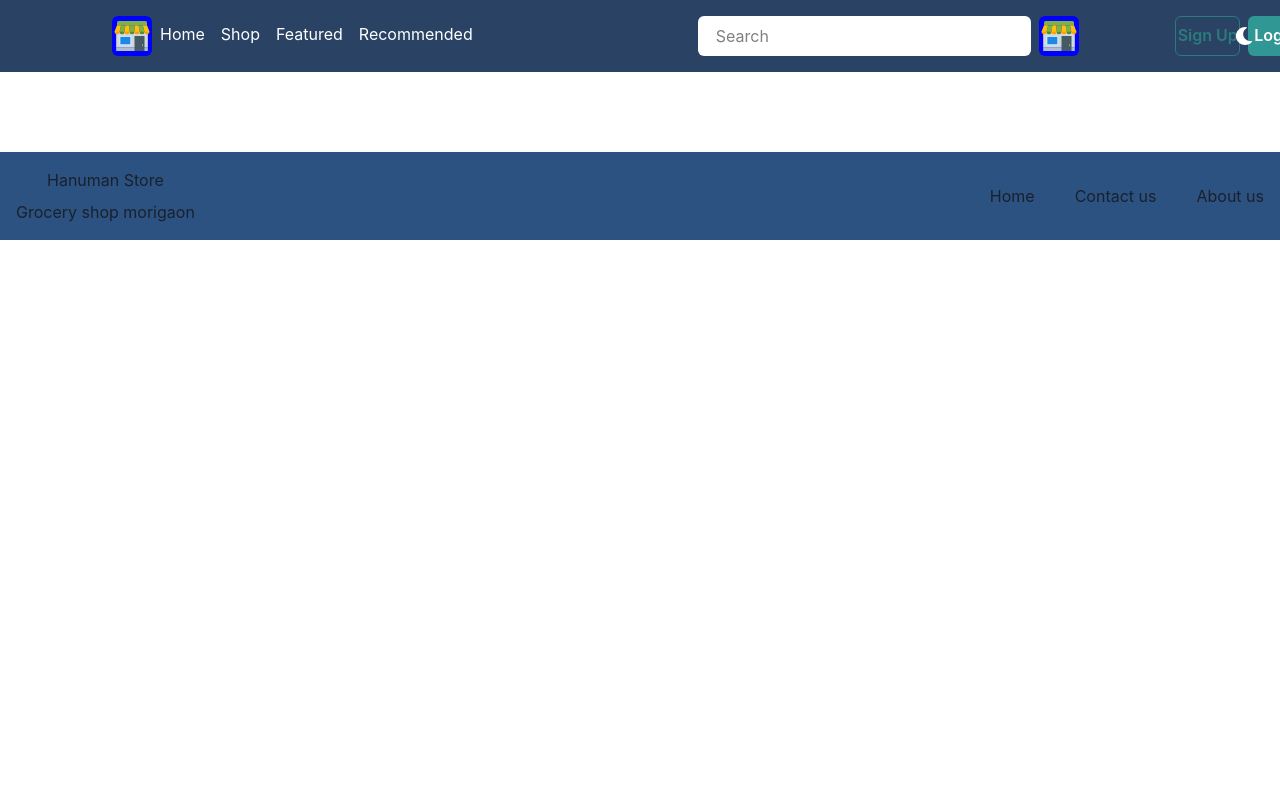
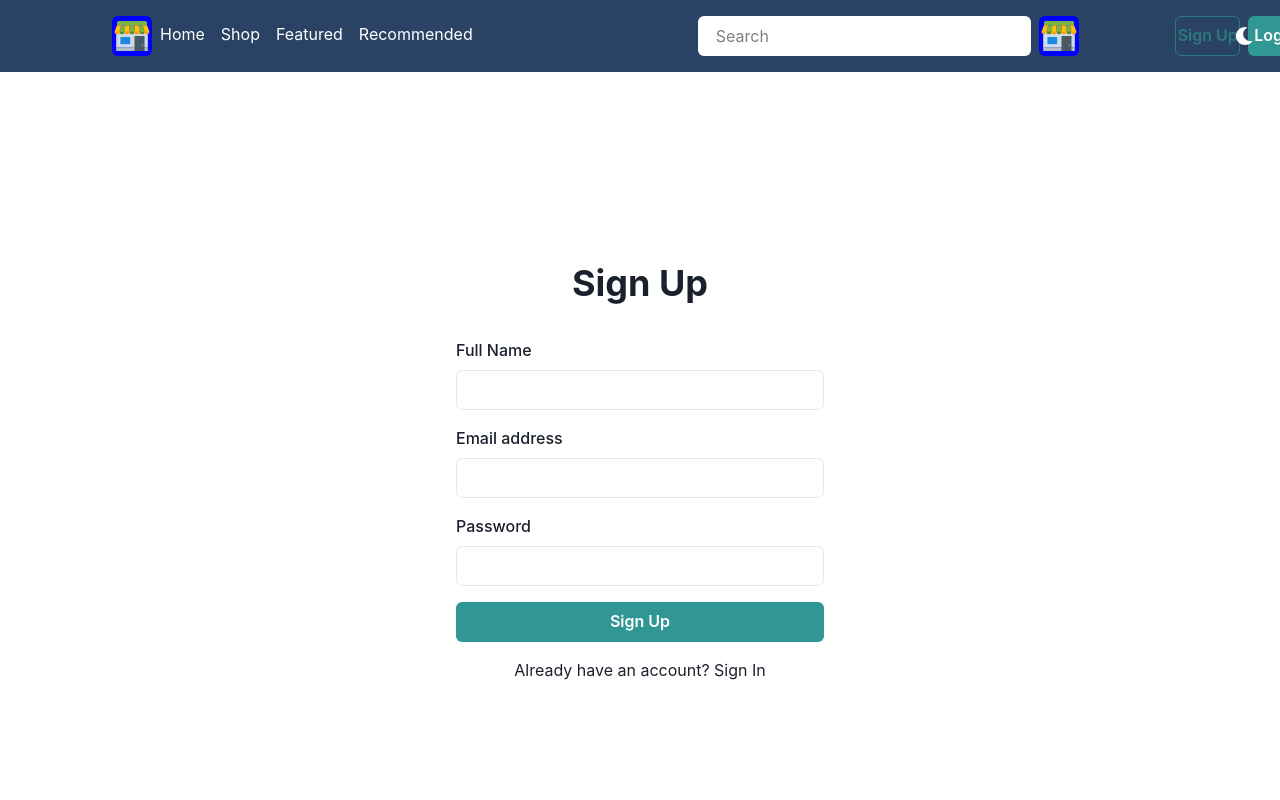
Before and after one commit to rupmedhi4/Grocery-store, a React (Create React App) app: page /signup in a window 1280 px wide. Shown: the top 800 px of the page. Built offline with nearby package versions, Linux system fonts and the light colour scheme.

Commit message:
signup & signin page

```diff
--- a/src/App.js
+++ b/src/App.js
@@ -16,6 +16,7 @@ import NavPhoto from './Components/NavPhoto';
 import FeatureCard from './Components/FeatureCard';
 import Products from './Components/Products';
 import Footer from './Components/Footer';
+import SignUpForm from './Components/SignUpForm';
 import {
   BrowserRouter as Router,
   Routes,
@@ -24,6 +25,7 @@ import {
 } from "react-router-dom";
 import AllProducts from './Components/SeeAllProducts/AllProducts';
 import Cart from './Components/Shopping-Cart/Cart';
+import Login from './Components/Login';
 
 function App() {
   return (
@@ -31,22 +33,20 @@ function App() {
       <ChakraProvider theme={theme}>
         <Navbar />
         <Routes>
-
           <Route path="/" element={
             <>
-            <NavPhoto />
+              <NavPhoto />
               <Products />
-            </>
-
-          } />
-            <Route path='/allProducts' element={<AllProducts/>}/>
-            <Route path='/shoppingcart' element={<Cart/>}/>
+            </>}
+          />
+          <Route path='/allProducts' element={<AllProducts />} />
+          <Route path='/shoppingcart' element={<Cart />} />
+          <Route path='/login' element={<Login />} />
+          <Route path='/signup' element={<SignUpForm />} />
         </Routes>
         <Footer />
       </ChakraProvider>
     </Router>
-
-
   );
 }
 
--- /dev/null
+++ b/src/Components/Login.js
@@ -0,0 +1,43 @@
+import React from 'react';
+import {
+  Box,
+  Heading,
+  FormControl,
+  FormLabel,
+  Input,
+  Button,
+  Link,
+} from '@chakra-ui/react';
+
+const Login = () => {
+  return (
+    <Box
+      width="400px"
+      padding="4"
+      margin="auto"
+      display="flex"
+      flexDirection="column"
+      alignItems="center"
+      justifyContent="center"
+      height="100vh"
+    >
+      <Heading as="h1" mb="8">
+        Login
+      </Heading>
+      <FormControl id="email" mb="4">
+        <FormLabel>Email address</FormLabel>
+        <Input type="email" />
+      </FormControl>
+      <FormControl id="password" mb="4">
+        <FormLabel>Password</FormLabel>
+        <Input type="password" />
+      </FormControl>
+      <Button colorScheme="teal" mb="4" width="100%">
+        Sign In
+      </Button>
+      <Link href="#">Don't have an account? Sign Up</Link>
+    </Box>
+  );
+};
+
+export default Login;
--- a/src/Components/Navbar.js
+++ b/src/Components/Navbar.js
@@ -16,13 +16,12 @@ import { ColorModeSwitcher } from "../ColorModeSwitcher";
 const Navbar = () => {
 
   const loginHandler=async()=>{
-    try{
-         alert("done")
-    }catch(err){
-alert(err.message)
-    }
+    navigate("/login")
+  }
 
-
+  const navigate = useNavigate()
+  const signupHandler = ()=>{
+     navigate("/signup")
   }
   return (
     <Flex
@@ -103,7 +102,7 @@ alert(err.message)
 
         />
         {/* Sign Up Button */}
-        <Button colorScheme="teal" variant="outline" marginRight={2}>
+        <Button colorScheme="teal" variant="outline" marginRight={2} onClick={signupHandler}>
           Sign Up
         </Button>
 
--- /dev/null
+++ b/src/Components/SignUpForm.js
@@ -0,0 +1,47 @@
+import React from 'react';
+import {
+  Box,
+  Heading,
+  FormControl,
+  FormLabel,
+  Input,
+  Button,
+  Link,
+} from '@chakra-ui/react';
+
+const SignUpForm = () => {
+  return (
+    <Box
+      width="400px"
+      padding="4"
+      margin="auto"
+      display="flex"
+      flexDirection="column"
+      alignItems="center"
+      justifyContent="center"
+      height="100vh"
+    >
+      <Heading as="h1" mb="8">
+        Sign Up
+      </Heading>
+      <FormControl id="text" mb="4">
+        <FormLabel>Full Name</FormLabel>
+        <Input type="text" />
+      </FormControl>
+      <FormControl id="email" mb="4">
+        <FormLabel>Email address</FormLabel>
+        <Input type="email" />
+      </FormControl>
+      <FormControl id="password" mb="4">
+        <FormLabel>Password</FormLabel>
+        <Input type="password" />
+      </FormControl>
+      <Button colorScheme="teal" mb="4" width="100%">
+        Sign Up
+      </Button>
+      <Link href="#">Already have an account? Sign In</Link>
+    </Box>
+  );
+};
+
+export default SignUpForm;
```
